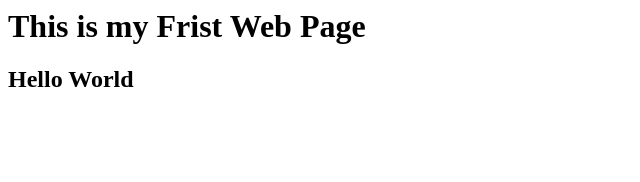
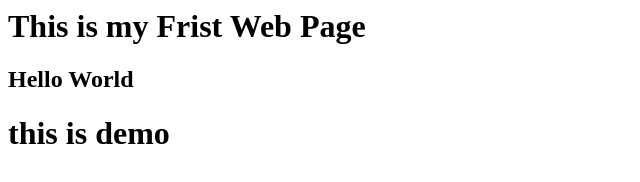
Before and after one commit to viraj-wagh/Hello_word_project, a plain HTML site: page index.html in a window 1280 px wide. Shown: the whole page, without its empty margins (0-640 px from the left). Drawn offline with Linux system fonts and the light colour scheme.

Commit message:
updated index.html

```diff
--- a/index.html
+++ b/index.html
@@ -1,2 +1,3 @@
 <h1>This is my Frist Web Page</h1>
 <h2>Hello World </h2>
+<h1>this is demo</h1>
```
